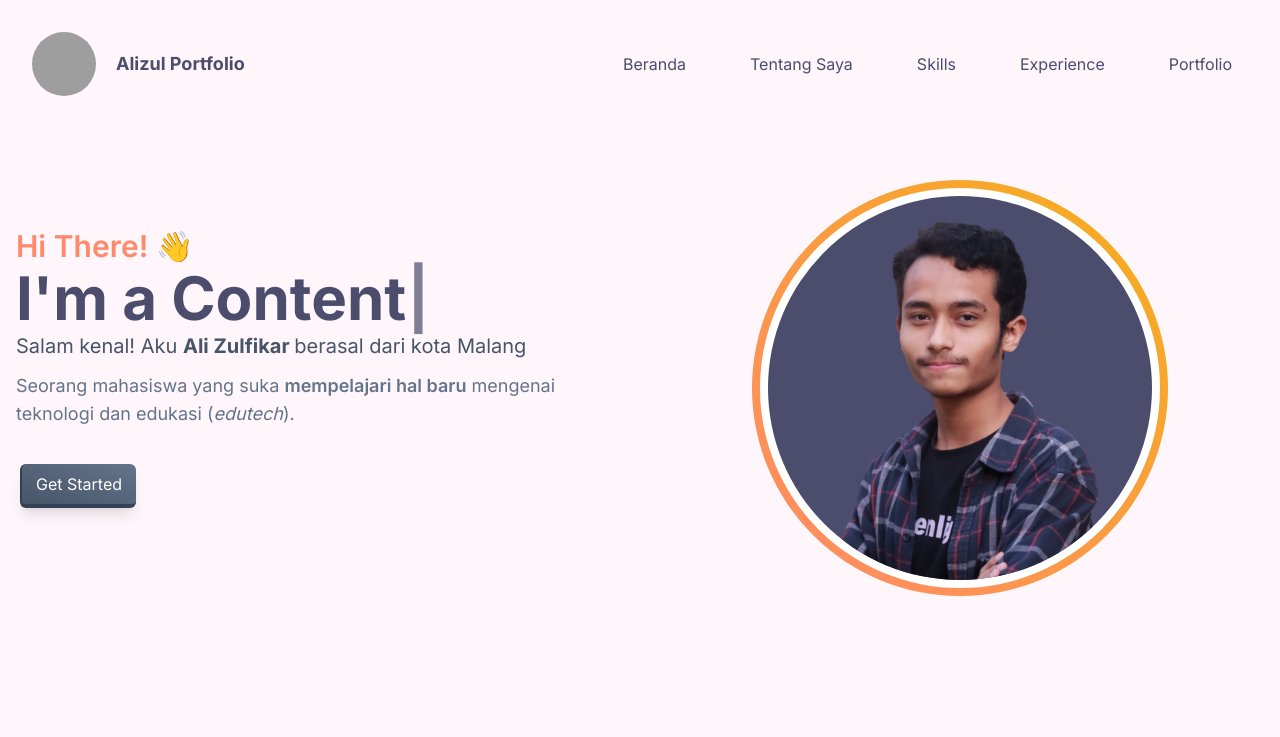
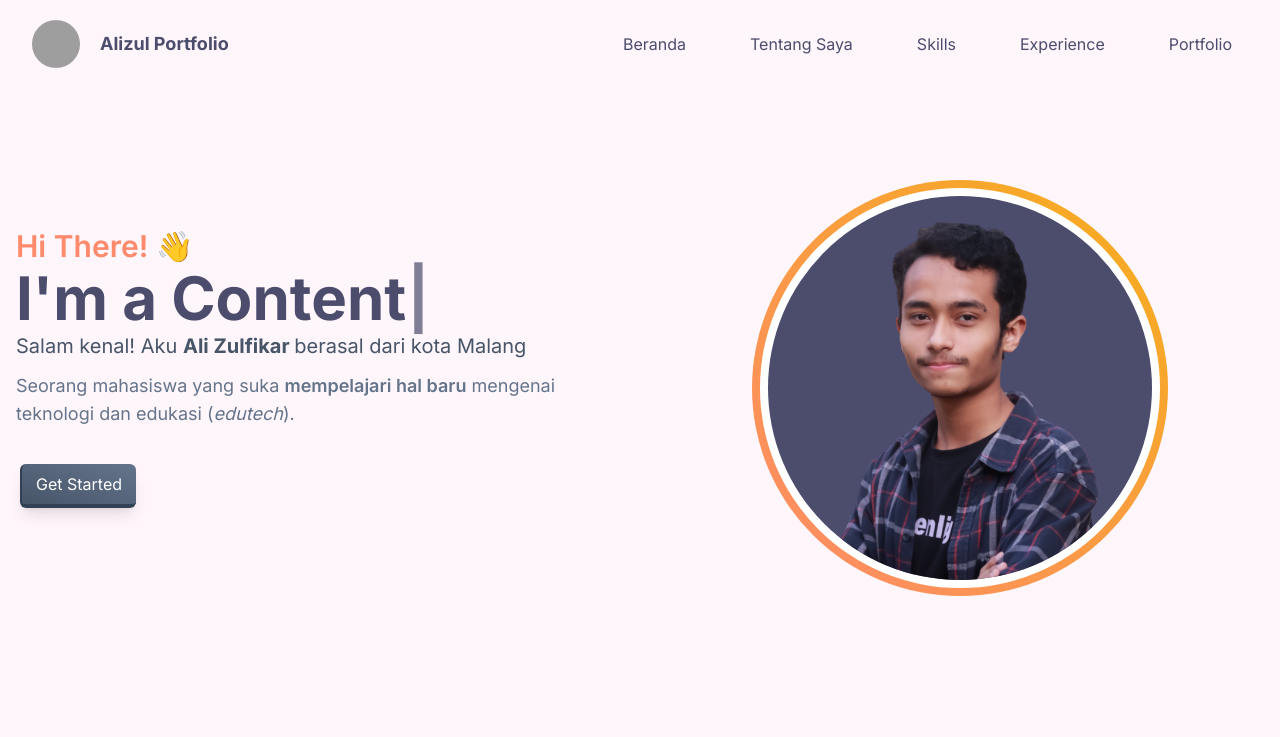
Before and after one commit to alizul01/alizul01.github.io, a website: page index.html in a window 1280 px wide. Shown: the top 737 px of the page. Drawn offline with nearby package versions, Linux system fonts and the light colour scheme; grey boxes are pictures that could not be loaded.

Commit message:
Update: Navbar

```diff
--- a/index.html
+++ b/index.html
@@ -15,9 +15,9 @@
     <nav class="bg-transparent absolute top-0 left-0 w-full flex flex-wrap items-center z-10">
         <div class="container">
             <div class="flex items-center justify-between relative">
-                <div class="px-4 py-6">
+                <div class="px-4 py-3">
                     <a href="#hero" class="hover:bg-gray-300 hover:scale-105 hover:text-slate-500 hover:rounded-lg transition-all duration-200 font-bold text-lg py-2 px-4 text-primary flex justify-center items-center space-x-5">
-                        <img src="https://raw.githubusercontent.com/alizul01/Portofolio-Website/master/img/Profile-Picture.jpg" alt="Alizul" class="rounded-full h-16 w-16">
+                        <img src="https://raw.githubusercontent.com/alizul01/Portofolio-Website/master/img/Profile-Picture.jpg" alt="Alizul" class="rounded-full h-12 w-12">
                         <h2>Alizul Portfolio</h2>
                     </a>
                 </div>
@@ -139,10 +139,7 @@
     </section>
     <!-- About Me End -->
 
-
     <!-- Script -->
-
-
     <script src="https://code.jquery.com/jquery-3.6.0.js" integrity="sha256-H+K7U5CnXl1h5ywQfKtSj8PCmoN9aaq30gDh27Xc0jk=" crossorigin="anonymous"></script>
     <script type="text/javascript" src="https://cdnjs.cloudflare.com/ajax/libs/tilt.js/1.2.1/tilt.jquery.min.js"></script>
     <script src="https://unpkg.com/typewriter-effect@latest/dist/core.js"></script>
```
Also changed, not shown: style.css.
